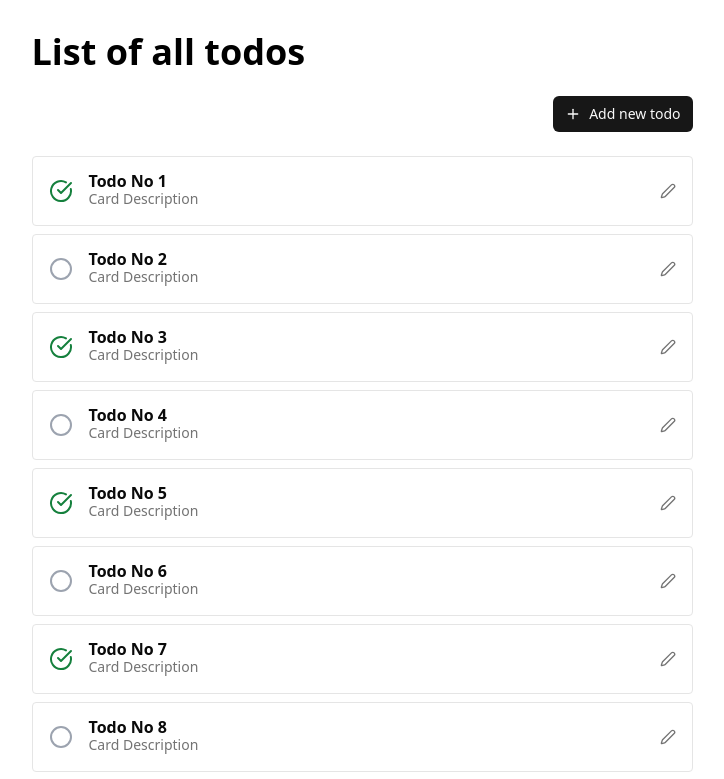
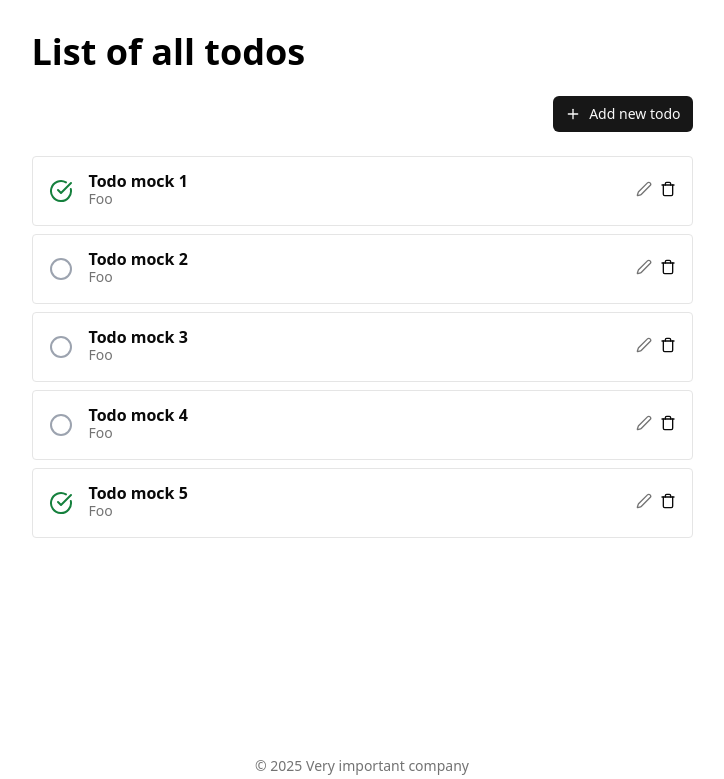
Before and after one commit to inkognitro/kt-vite-todo-app, a React (Vite) app in the folder repositories/web-frontend/: page / in a window 1280 px wide. Shown: the top 779 px of the page, without its empty margins (278-1002 px from the left). Built offline with nearby package versions, Linux system fonts and the light colour scheme.

Commit message:
prepare todo app with react-query

```diff
--- a/repositories/web-frontend/package.json
+++ b/repositories/web-frontend/package.json
@@ -17,6 +17,7 @@
     "@radix-ui/react-checkbox": "^1.3.2",
     "@radix-ui/react-dialog": "^1.1.14",
     "@radix-ui/react-label": "^2.1.7",
+    "@tanstack/react-query": "^5.80.7",
     "class-variance-authority": "^0.7.1",
     "clsx": "^2.1.1",
     "lucide-react": "^0.515.0",
@@ -29,6 +30,7 @@
   },
   "devDependencies": {
     "@eslint/js": "^9.25.0",
+    "@tanstack/react-query-devtools": "^5.80.7",
     "@types/node": "^24.0.3",
     "@types/react": "^19.1.2",
     "@types/react-dom": "^19.1.2",
--- a/repositories/web-frontend/src/App.tsx
+++ b/repositories/web-frontend/src/App.tsx
@@ -5,6 +5,7 @@ import {
   CircleIcon,
   Edit2Icon,
   PlusIcon,
+  TrashIcon,
 } from 'lucide-react'
 import { TypographyH1 } from '@/components/ui/typography'
 import {
@@ -24,11 +25,11 @@ import {
 } from '@/components/ui/dialog'
 import {
   Form,
+  FormButton,
   FormControl,
   FormField,
   FormItem,
   FormLabel,
-  FormButton,
   FormMessage,
 } from '@/components/ui/form'
 import { useForm } from 'react-hook-form'
@@ -37,13 +38,14 @@ import { Checkbox } from '@/components/ui/checkbox'
 import { Button } from '@/components/ui/button.tsx'
 import { zodResolver } from '@hookform/resolvers/zod'
 import { z } from 'zod'
-
-type ApiV1Todo = {
-  id: string
-  title: string
-  isDone: boolean
-  description: string
-}
+import type { Todo as ApiV1Todo } from '@/lib/api/todo-management/schemas.tsx'
+import {
+  useCreateTodoMutation,
+  useRemoveTodoMutation,
+  useTodoByIdQuery,
+  useTodosQuery,
+  useUpdateTodoMutation,
+} from '@/lib/react-query/todoManagement.ts'
 
 type WithOptionalFields<T, K extends keyof T> = Omit<T, K> & Partial<Pick<T, K>>
 
@@ -55,30 +57,27 @@ const todoFormSchema = z.object({
 
 type TodoFormFields = z.infer<typeof todoFormSchema>
 
-export function TodoForm({
+function TodoForm({
   todo,
-  onDone,
+  onSubmit,
 }: {
-  todo: WithOptionalFields<ApiV1Todo, 'id'>
-  onDone: () => void
+  todo?: WithOptionalFields<Omit<ApiV1Todo, 'createdAt'>, 'id'>
+  onSubmit: (data: TodoFormFields) => void
 }) {
   const form = useForm<TodoFormFields>({
     resolver: zodResolver(todoFormSchema),
-    defaultValues: todo,
+    defaultValues: {
+      title: todo?.title ?? '',
+      description: todo?.description ?? '',
+      isDone: todo?.isDone ?? false,
+    },
   })
-  const updateTodo = useCallback(
-    (data: TodoFormFields) => {
-      console.log(`update former todo`, todo, `with following data`, data)
-      onDone()
-    },
-    [todo, onDone]
-  )
   return (
     <Form {...form}>
       <form
         onSubmit={form.handleSubmit((data, event) => {
           event?.preventDefault()
-          updateTodo(data)
+          onSubmit(data)
         })}
         className="space-y-8"
       >
@@ -128,12 +127,12 @@ export function TodoForm({
           />
         </div>
         <div className="flex flex-col">
-          {!todo.id && (
+          {!todo && (
             <FormButton type="submit" className="block w-full">
               Add todo
             </FormButton>
           )}
-          {!!todo.id && (
+          {!!todo && (
             <FormButton type="submit" className="block w-full">
               Save
             </FormButton>
@@ -144,6 +143,35 @@ export function TodoForm({
   )
 }
 
+function UpdateTodoForm({
+  todoId,
+  onDone,
+}: {
+  todoId: string
+  onDone: () => void
+}) {
+  const { data: todo, isLoading } = useTodoByIdQuery(todoId)
+  const updateTodoMutation = useUpdateTodoMutation(todoId)
+  if (isLoading) {
+    return <>Is loading Todo...</>
+  }
+  return (
+    <TodoForm
+      todo={todo!}
+      onSubmit={(data) => updateTodoMutation.mutateAsync(data).then(onDone)}
+    />
+  )
+}
+
+function CreateTodoForm({ onDone }: { onDone: () => void }) {
+  const createTodoMutation = useCreateTodoMutation()
+  return (
+    <TodoForm
+      onSubmit={(data) => createTodoMutation.mutateAsync(data).then(onDone)}
+    />
+  )
+}
+
 function TodoCard({
   todo,
   className,
@@ -151,6 +179,8 @@ function TodoCard({
 }: ComponentProps<'div'> & {
   todo: ApiV1Todo
 }) {
+  const removeTodoMutation = useRemoveTodoMutation(todo.id)
+  const updateTodoMutation = useUpdateTodoMutation(todo.id)
   const [isFormOpen, setIsFormOpen] = useState(false)
   const [optimisticTodo, setOptimisticIsDone] = useOptimistic(
     todo,
@@ -163,9 +193,9 @@ function TodoCard({
       startTransition(() => {
         setOptimisticIsDone(isDone)
       })
-      console.log(`update todo "isDone" with id "${todo.id}" to: `, isDone)
+      updateTodoMutation.mutate({ isDone })
     },
-    [setOptimisticIsDone, todo]
+    [updateTodoMutation, setOptimisticIsDone]
   )
   return (
     <div
@@ -185,14 +215,15 @@ function TodoCard({
         {optimisticTodo.isDone && (
           <CircleCheckBigIcon
             className="text-green-700"
-            onClick={() => updateTodoIsDone(true)}
+            onClick={() => updateTodoIsDone(false)}
           />
         )}
       </button>
       <div className="grow">
         <CardTitle>{todo.title}</CardTitle>
-        <CardDescription>Card Description</CardDescription>
+        <CardDescription>{todo.description}</CardDescription>
       </div>
+      <div className="space-x-2">
         <Dialog open={isFormOpen} onOpenChange={setIsFormOpen}>
           <DialogTrigger>
             <Edit2Icon className="text-muted-foreground w-4 h-4" />
@@ -200,15 +231,26 @@ function TodoCard({
           <DialogContent aria-describedby={undefined}>
             <DialogHeader className="space-y-8">
               <DialogTitle>Edit: {todo.title}</DialogTitle>
-            <TodoForm todo={todo} onDone={() => setIsFormOpen(false)} />
+              <UpdateTodoForm
+                todoId={todo.id}
+                onDone={() => setIsFormOpen(false)}
+              />
             </DialogHeader>
           </DialogContent>
         </Dialog>
+        <button onClick={() => removeTodoMutation.mutate()}>
+          <TrashIcon
+            className="w-4 h-4"
+            onClick={() => removeTodoMutation.mutate()}
+          />
+        </button>
+      </div>
     </div>
   )
 }
 
 function App() {
+  const { data: todos, isLoading } = useTodosQuery()
   const [isFormOpen, setIsFormOpen] = useState(false)
   return (
     <DefaultPageLayout>
@@ -225,31 +267,19 @@ function App() {
             <DialogContent aria-describedby={undefined}>
               <DialogHeader className="space-y-8">
                 <DialogTitle>Add new todo</DialogTitle>
-                <TodoForm
-                  todo={{
-                    title: '',
-                    description: '',
-                    isDone: false,
-                  }}
-                  onDone={() => setIsFormOpen(false)}
-                />
+                <CreateTodoForm onDone={() => setIsFormOpen(false)} />
               </DialogHeader>
             </DialogContent>
           </Dialog>
         </div>
+        {isLoading && <>Loading Todos...</>}
+        {!!todos && (
           <div className="space-y-2">
-          {[...Array(10).keys()].map((index) => (
-            <TodoCard
-              key={index}
-              todo={{
-                id: `id-${index + 1}`,
-                title: `Todo No ${index + 1}`,
-                description: `This is the description of the Todo No ${index + 1}`,
-                isDone: index % 2 === 0,
-              }}
-            />
+            {todos.map((todo) => (
+              <TodoCard key={todo.id} todo={todo} />
             ))}
           </div>
+        )}
       </main>
     </DefaultPageLayout>
   )
--- /dev/null
+++ b/repositories/web-frontend/src/lib/api/todo-management/schemas.ts
@@ -0,0 +1,19 @@
+export type Todo = {
+  id: string
+  title: string
+  description: string
+  isDone: boolean
+  createdAt: string
+}
+
+export type CreateTodoPayload = {
+  title?: string
+  description?: string
+  isDone?: boolean
+}
+
+export type UpdateTodoPayload = {
+  title?: string
+  description?: string
+  isDone?: boolean
+}
--- /dev/null
+++ b/repositories/web-frontend/src/lib/react-query/todoManagement.ts
@@ -0,0 +1,148 @@
+import { useMutation, useQuery, useQueryClient } from '@tanstack/react-query'
+import type {
+  CreateTodoPayload,
+  Todo,
+  UpdateTodoPayload,
+} from '@/lib/api/todo-management/schemas.tsx'
+
+const todos: Todo[] = [
+  {
+    id: 'f2d39cac-1005-4434-8772-8536cb40177b',
+    title: 'Todo mock 1',
+    description: 'Foo',
+    isDone: true,
+    createdAt: '2025-06-17T15:19:33.331152400Z',
+  },
+  {
+    id: '4925e449-6c89-4357-9cc5-400c7754e972',
+    title: 'Todo mock 2',
+    description: 'Foo',
+    isDone: false,
+    createdAt: '2025-06-17T15:19:33.331152400Z',
+  },
+  {
+    id: 'fd11fb05-ed29-49d5-8ba5-7d71c6d0c908',
+    title: 'Todo mock 3',
+    description: 'Foo',
+    isDone: false,
+    createdAt: '2025-06-17T15:19:33.331152400Z',
+  },
+  {
+    id: '090ab412-9ec6-4ac7-937a-fd679aa89aaa',
+    title: 'Todo mock 4',
+    description: 'Foo',
+    isDone: false,
+    createdAt: '2025-06-17T15:19:33.331152400Z',
+  },
+  {
+    id: '10958149-1832-400d-a4ac-b8340b83dd16',
+    title: 'Todo mock 5',
+    description: 'Foo',
+    isDone: true,
+    createdAt: '2025-06-17T15:19:33.331152400Z',
+  },
+]
+
+const todosQueryKey = ['todoManagement', 'todos']
+export function useTodosQuery() {
+  return useQuery({
+    queryKey: todosQueryKey,
+    queryFn: async (): Promise<Todo[]> => {
+      return new Promise((resolve) => {
+        resolve(todos)
+      })
+    },
+  })
+}
+
+const createTodoByIdQueryKey = (todoId: string) => [
+  'todoManagement',
+  'todos',
+  todoId,
+]
+export function useTodoByIdQuery(todoId: string) {
+  return useQuery({
+    queryKey: createTodoByIdQueryKey(todoId),
+    queryFn: async (): Promise<Todo> => {
+      return new Promise((resolve, reject) => {
+        const todo = todos.find((t) => t.id === todoId)
+        if (!todo) {
+          reject(new Error(`todo with id ${todoId} not found`))
+          return
+        }
+        resolve(todo)
+      })
+    },
+  })
+}
+
+export function useCreateTodoMutation() {
+  const queryClient = useQueryClient()
+  return useMutation({
+    mutationKey: ['todoManagement', 'createTodo'],
+    mutationFn: async (data: CreateTodoPayload) => {
+      return new Promise((resolve) => {
+        resolve({ ...data, id: crypto.randomUUID() })
+      })
+    },
+    onSuccess: () => {
+      queryClient.invalidateQueries({ queryKey: todosQueryKey })
+    },
+  })
+}
+
+export function useUpdateTodoMutation(todoId: string) {
+  const queryClient = useQueryClient()
+  return useMutation({
+    mutationKey: ['todoManagement', 'updateTodo', todoId],
+    mutationFn: async (data: UpdateTodoPayload): Promise<Todo> => {
+      return new Promise((resolve) => {
+        const todo = todos.find((t) => t.id === todoId)
+        // @ts-ignore
+        resolve({ ...todo, ...data })
+      })
+    },
+    onSuccess: (updatedTodo) => {
+      const todoByIdQueryKey = createTodoByIdQueryKey(todoId)
+      const todo = queryClient.getQueryData<Todo>(todoByIdQueryKey)
+      if (todo) {
+        queryClient.setQueryData(todoByIdQueryKey, () => updatedTodo)
+      }
+      const todos = queryClient.getQueryData<Todo[]>(todosQueryKey)
+      if (todos && !!todos.find((t) => t.id === todoId)) {
+        queryClient.setQueryData(todosQueryKey, (oldTodos: Todo[]) => {
+          return oldTodos.map((t: Todo) => {
+            if (t.id === updatedTodo.id) {
+              return updatedTodo
+            }
+            return t
+          })
+        })
+      }
+    },
+  })
+}
+
+export function useRemoveTodoMutation(todoId: string) {
+  const queryClient = useQueryClient()
+  return useMutation({
+    mutationKey: ['todoManagement', 'removeTodo', todoId],
+    mutationFn: async (): Promise<undefined> => {
+      return new Promise((resolve) => {
+        resolve(undefined)
+      })
+    },
+    onSuccess: () => {
+      console.log('todos removed 1')
+
+      const todos = queryClient.getQueryData<Todo[]>(todosQueryKey)
+      if (todos && !!todos.find((t) => t.id === todoId)) {
+        console.log('todos removed 2')
+
+        queryClient.setQueryData(todosQueryKey, (oldTodos: Todo[]) => {
+          return oldTodos.filter((t: Todo) => t.id !== todoId)
+        })
+      }
+    },
+  })
+}
--- a/repositories/web-frontend/src/main.tsx
+++ b/repositories/web-frontend/src/main.tsx
@@ -2,9 +2,16 @@ import { StrictMode } from 'react'
 import { createRoot } from 'react-dom/client'
 import './index.css'
 import App from './App.tsx'
+import { QueryClient, QueryClientProvider } from '@tanstack/react-query'
+import { ReactQueryDevtools } from '@tanstack/react-query-devtools'
+
+const queryClient = new QueryClient()
 
 createRoot(document.getElementById('root')!).render(
   <StrictMode>
-    <App />
+    <QueryClientProvider client={queryClient}>
+      <App />
+      {import.meta.env.DEV && <ReactQueryDevtools initialIsOpen={false} />}
+    </QueryClientProvider>
   </StrictMode>
 )
```
Also changed, not shown: 1 other file (tests, documents, lock files or other folders). Lines whose indentation alone changed are shown as unchanged.
